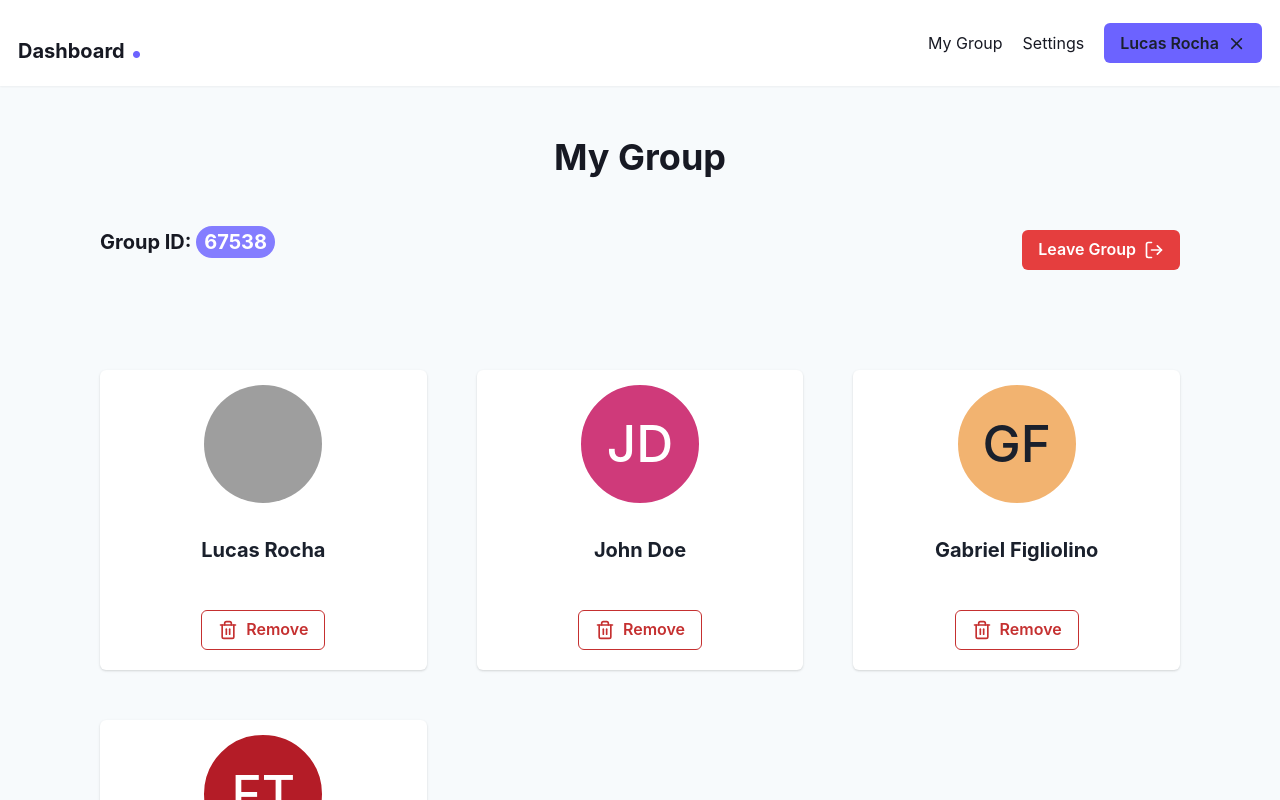
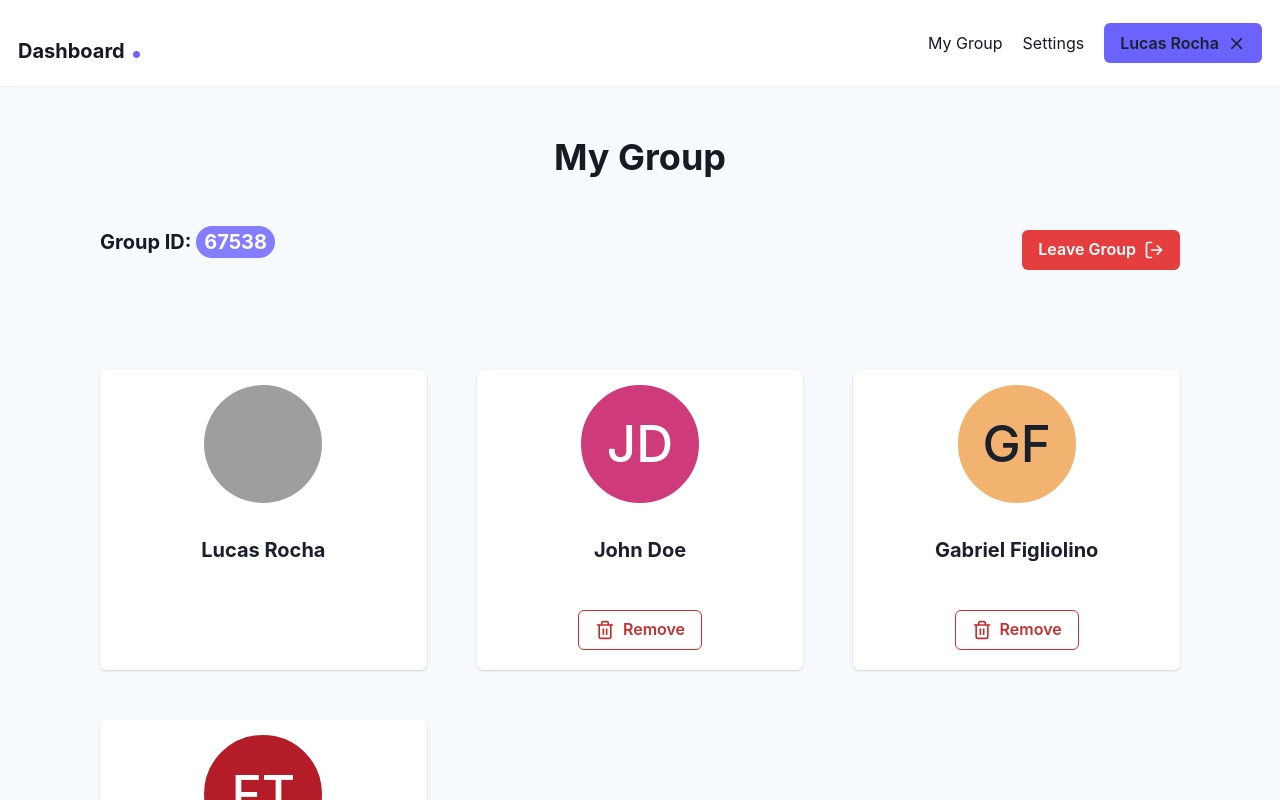
Before and after one commit to RochaLS/roomies-share, a React (Create React App) app: page /group in a window 1280 px wide. Shown: the top 800 px of the page. Built offline with nearby package versions, Linux system fonts and the light colour scheme; grey boxes are pictures that could not be loaded.

Commit message:
add group owner rendering logic

```diff
--- a/src/components/GroupUserCard.jsx
+++ b/src/components/GroupUserCard.jsx
@@ -9,12 +9,20 @@ import {
   Image,
   Text,
   Avatar,
+  IconButton,
 } from "@chakra-ui/react";
 
-import { FiTrash2 } from "react-icons/fi";
+import { FiTrash2, FiEdit } from "react-icons/fi";
 
 export function GroupUserCard({ user }) {
   const fullName = `${user.firstName}  ${user.lastName}`;
+  const groupOwnerId = 1;
+  const currentUserId = 1;
+
+  console.log(user.id);
+  console.log(currentUserId);
+  console.log(currentUserId === user.id);
+
   return (
     <Card align="center" overflow="hidden" variant="elevated" bgColor="white">
       <Avatar
@@ -31,6 +39,7 @@ export function GroupUserCard({ user }) {
           </Heading>
         </CardBody>
         <CardFooter>
+          {currentUserId === groupOwnerId && currentUserId != user.id && (
             <Button
               leftIcon={<FiTrash2 size="20px" />}
               m="0 auto"
@@ -39,6 +48,7 @@ export function GroupUserCard({ user }) {
             >
               Remove
             </Button>
+          )}
         </CardFooter>
       </Stack>
     </Card>
--- a/src/pages/Group.jsx
+++ b/src/pages/Group.jsx
@@ -5,26 +5,26 @@ import { GroupUserCard } from "../components/GroupUserCard";
 import { FiLogOut } from "react-icons/fi";
 
 const user1 = {
-  id: "1",
+  id: 1,
   firstName: "Lucas",
   lastName: "Rocha",
   img: "https://github.com/RochaLS.png",
 };
 
 const user2 = {
-  id: "2",
+  id: 2,
   firstName: "John",
   lastName: "Doe",
 };
 
 const user3 = {
-  id: "3",
+  id: 3,
   firstName: "Gabriel",
   lastName: "Figliolino",
 };
 
 const user4 = {
-  id: "4",
+  id: 4,
   firstName: "Francesco",
   lastName: "Trotta",
 };
```
Lines whose indentation alone changed are shown as unchanged.
